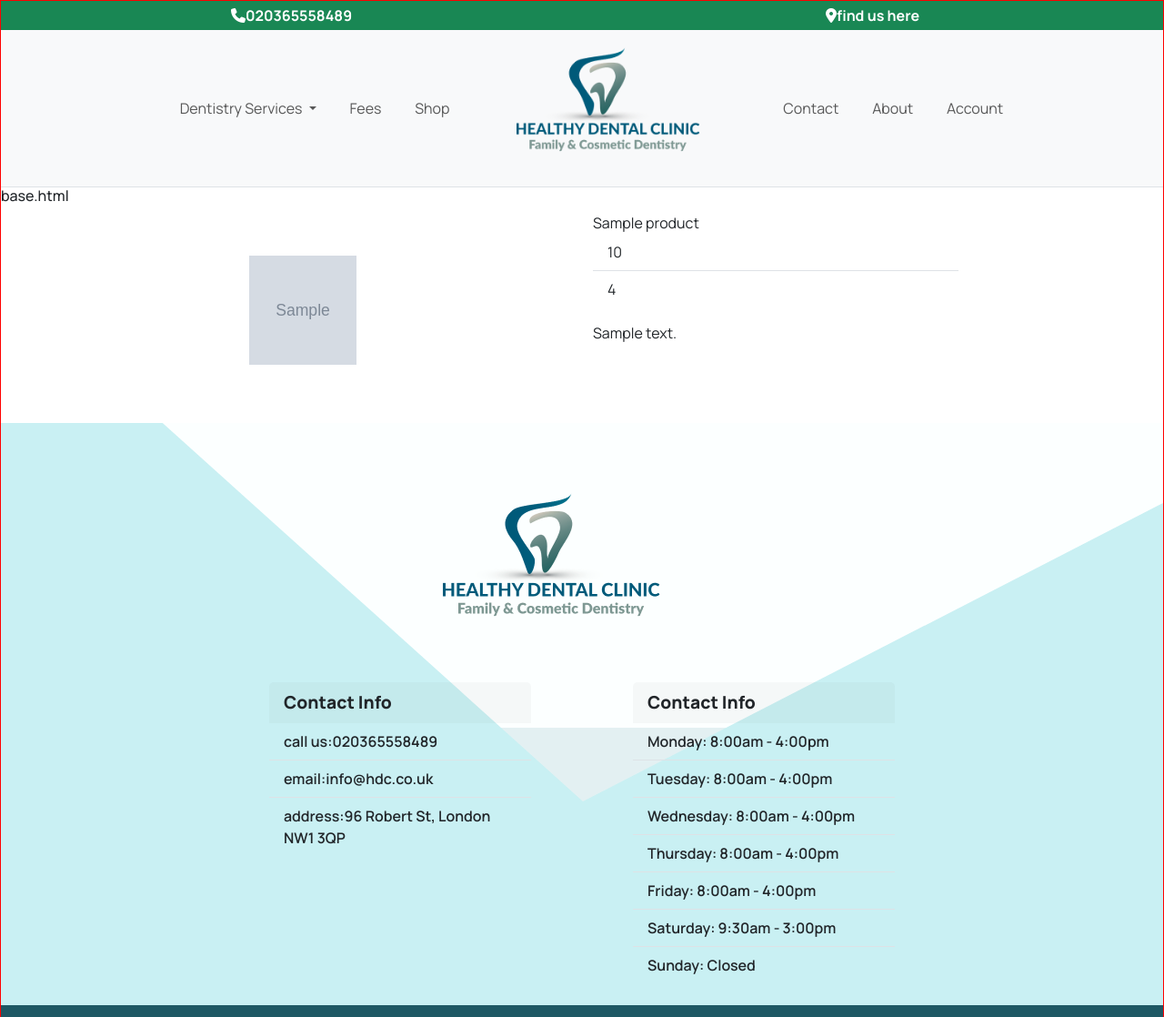
After one commit to maisam2004/dental_clinic, a Django app: template dentalhealthyclinic/products/templates/products/product_detail.html in a window 1280 px wide. The commit adds this page. Shown: the top 1118 px of the page at 91% size. Run offline with Django 3.2, Linux system fonts and the light colour scheme; the template is opened without the code that fills it: most values are stand-ins (such as "Sample title", 1, 10 or a date in 2020); grey boxes marked "Sample" are stand-in pictures; some libraries are stand-ins or nearby versions.

Commit message:
Added product details function and page

```diff
--- /dev/null
+++ b/dentalhealthyclinic/products/templates/products/product_detail.html
@@ -0,0 +1,42 @@
+{% extends "base.html" %}
+{% block page%}products{% endblock %}
+{% block content %}
+<div class="overlay "></div>
+
+<div class="container-fluid">
+    <div class="row">
+        <div class="col12 col-md-6 col-lg-4 offset-lg-2">
+            <div class="image-container my-5">
+                {% if product.image %}
+                <a href="{{ product.image.url }}" target="_blank">
+                    <img src="{{ product.image.url }}" class="card-img-top ms-5" alt="{{product.name}}.">
+                </a>
+                {% else %}
+                <a href="{{ product.image.url }}" target="_blank">
+                    <img src="{{ MEDIA_URL }}noimage.png" class="card-img-top" alt="{{product.name}}">
+                </a>
+                {% endif %}
+
+
+            </div>
+        </div>
+        <div class="col12 col-md-6 col-lg-4 ">
+
+                <p class="card-title">{{product.name}} </p>
+            <ul class="list-group list-group-flush">
+                <li class="list-group-item">{{product.price}}</li>
+                {% if product.rating %}
+                <li class="list-group-item">{{ product.rating }}</li>
+                {% else %}
+                <li class="list-group-item">NO Rating </li>
+                {% endif %}
+            </ul>
+            <p class="mt-3">{{ product.description }}</p>
+        </div>
+
+    </div>
+</div>
+
+
+
+{% endblock %}
--- a/dentalhealthyclinic/products/templates/products/products.html
+++ b/dentalhealthyclinic/products/templates/products/products.html
@@ -17,16 +17,16 @@
                 <div class="col-sm-6 col-md-6 col-lg-4 col-xl-3">
                     <div class="card h-100 border-0">
                         {% if product.image %}
-                        <a href="">
+                        <a href="{% url 'product_detail' product.id %}">
                         <img src="{{ product.image.url }}" class="card-img-top" alt="{{product.name}}.">
                         </a>
                         {% else %}
-                        <a href="">
+                        <a href="{% url 'product_detail' product.id %}">
                             <img src="{{ MEDIA_URL }}noimage.png" class="card-img-top" alt="{{product.name}}">
                             </a>
                             {% endif %}
                         <div class="card-body">
-                            <h6 class="card-title">{{product.name}}</h6>
+                            <h6 class="card-title">{{product.name}} </h6>
 
                         </div>
                         <ul class="list-group list-group-flush">
--- a/dentalhealthyclinic/products/urls.py
+++ b/dentalhealthyclinic/products/urls.py
@@ -4,4 +4,5 @@ from . import views
 
 urlpatterns = [
     path('',views.all_products ,name='products'),
+    path('<int:product_id>/',views.product_detail,name='product_detail'),
 ]
--- a/dentalhealthyclinic/templates/base.html
+++ b/dentalhealthyclinic/templates/base.html
@@ -68,7 +68,7 @@
                         <a class="nav-link" href="#">Fees</a>
                     </li>
                     <li class="nav-item">
-                        <a class="nav-link" href="#">Shop</a>
+                        <a class="nav-link" href="{% url 'products' %}">Shop</a>
                     </li>
                     <li class="nav-item d-none d-md-block">
                         <a class="navbar-brand mx-auto" href="#">
```
Also changed, not shown: dentalhealthyclinic/products/views.py (+9 -1 lines).
